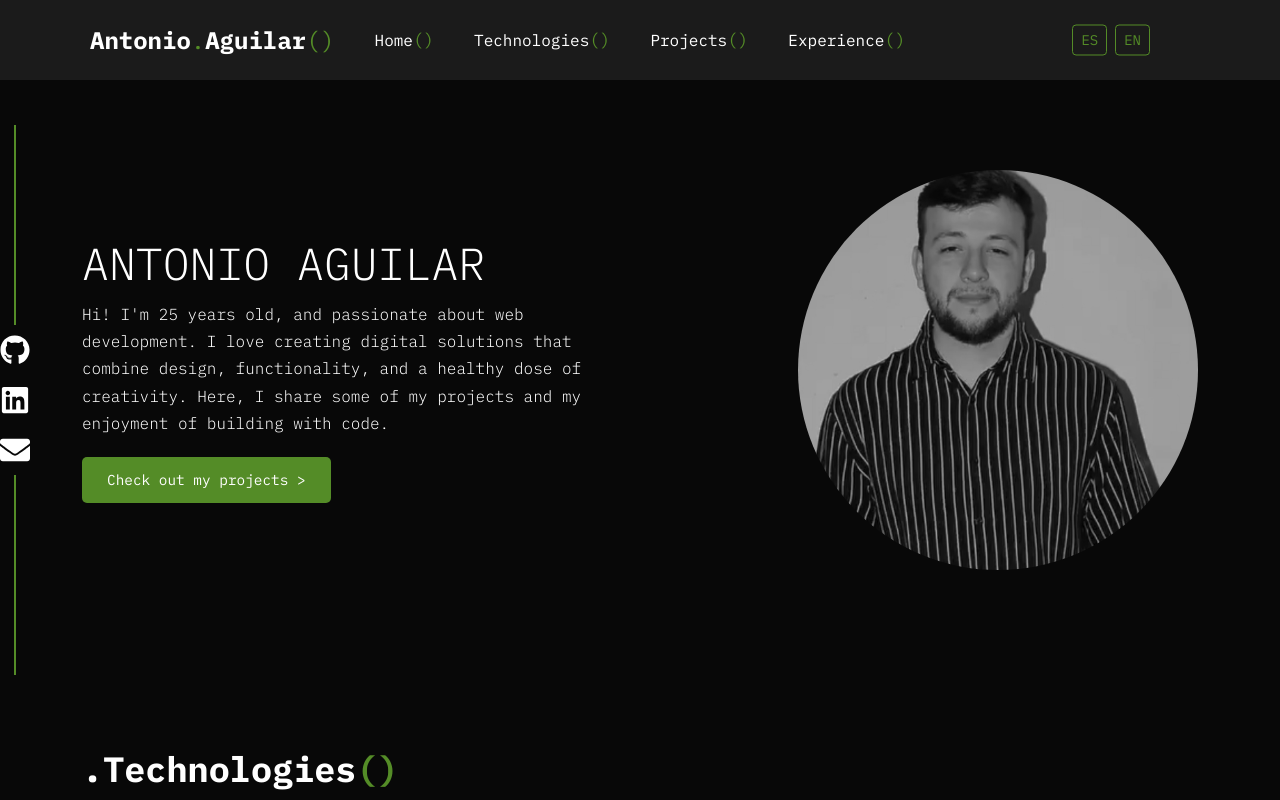
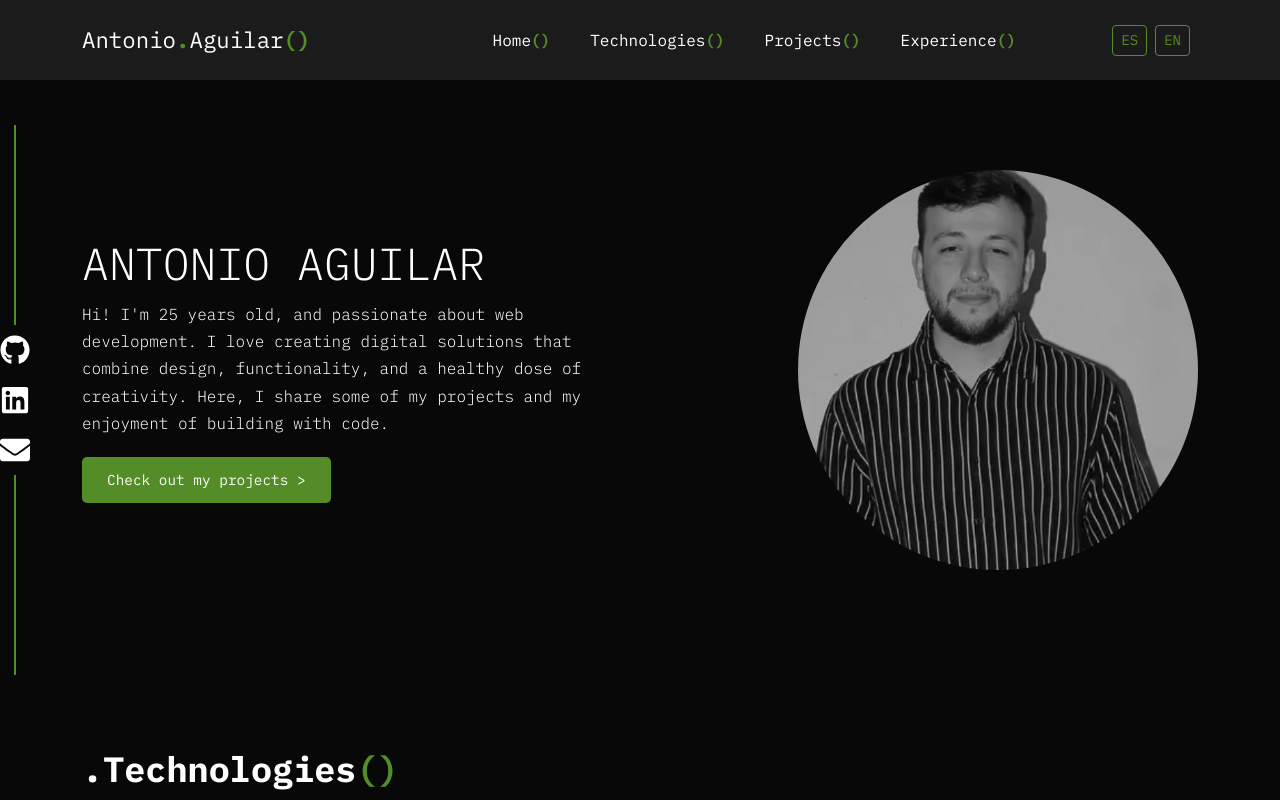
Before and after one commit to AntonioAguilar27/portafolio-web, a React (Vite) app: page / in a window 1280 px wide. Shown: the top 800 px of the page. Built offline with nearby package versions, Linux system fonts and the light colour scheme.

Commit message:
correciones

```diff
--- a/src/components/Navbar.tsx
+++ b/src/components/Navbar.tsx
@@ -8,22 +8,27 @@ const Navbar: React.FC = () => {
   const [scrolled, setScrolled] = useState(false);
   const [isMobileMenuOpen, setIsMobileMenuOpen] = useState(false);
 
+  // Función para cambiar el idioma
   const handleLanguageChange = (lang: string) => {
     i18n.changeLanguage(lang);
   };
 
+  // Función para mostrar/ocultar el menú móvil
   const toggleMobileMenu = () => {
     setIsMobileMenuOpen(!isMobileMenuOpen);
   };
 
+  // Función para cerrar el menú móvil
   const closeMobileMenu = () => {
     setIsMobileMenuOpen(false);
   };
 
+  // Controlar el evento de scroll
   useEffect(() => {
     const handleScroll = () => {
-      setScrolled(window.scrollY > 50);
+      setScrolled(window.scrollY > 50); // Ajusta este valor según el efecto deseado
     };
+
     window.addEventListener('scroll', handleScroll);
     return () => window.removeEventListener('scroll', handleScroll);
   }, []);
@@ -32,34 +37,55 @@ const Navbar: React.FC = () => {
     <>
       <div className={`navbar navbar-expand-lg ${scrolled ? "navbar-scrolled" : ""}`}>
         <div className="container position-relative">
-          <div className="navbar-left">
+        <div className="navbar-left">
             <span className="antonio-name">Antonio</span>
             <span className="parenthesis-antonio">.</span>
             <span className="antonio-name">Aguilar</span>
             <span className="parenthesis-antonio">()</span>
           </div>
-
-          <ul className="navbar-nav right-align d-flex flex-row gap-4 align-items-center desktop-menu">
+          {/* Menú de navegación de escritorio */}
+          <ul className="navbar-nav mx-auto d-flex flex-row gap-4 align-items-center desktop-menu">
             <li className="nav-item">
-              <a className="nav-link text-white" href="#home">{t("nav.home")}<span className="parenthesis">()</span></a>
+              <a className="nav-link text-white" href="#home">
+                {t("nav.home")}
+                <span className="parenthesis">()</span>
+              </a>
             </li>
             <li className="nav-item">
-              <a className="nav-link text-white" href="#technologies">{t("nav.technologies")}<span className="parenthesis">()</span></a>
+              <a className="nav-link text-white" href="#technologies">
+                {t("nav.technologies")}
+                <span className="parenthesis">()</span>
+              </a>
             </li>
             <li className="nav-item">
-              <a className="nav-link text-white" href="#projects">{t("nav.projects")}<span className="parenthesis">()</span></a>
+              <a className="nav-link text-white" href="#projects">
+                {t("nav.projects")}
+                <span className="parenthesis">()</span>
+              </a>
             </li>
             <li className="nav-item">
-              <a className="nav-link text-white" href="#experience">{t("nav.experience")}<span className="parenthesis">()</span></a>
+              <a className="nav-link text-white" href="#experience">
+                {t("nav.experience")}
+                <span className="parenthesis">()</span>
+              </a>
             </li>
           </ul>
 
-          <div className="language-buttons language-buttons-desktop">
-            <button className="btn btn-sm btn-outline-custom" onClick={() => handleLanguageChange("es")}>ES</button>
-            <button className="btn btn-sm btn-outline-custom" onClick={() => handleLanguageChange("en")}>EN</button>
+          {/* Botones de cambio de idioma en escritorio */}
+          <div className="language-buttons-desktop">
+            <button className="btn btn-sm btn-outline-custom" onClick={() => handleLanguageChange("es")}>
+              ES
+            </button>
+            <button className="btn btn-sm btn-outline-custom" onClick={() => handleLanguageChange("en")}>
+              EN
+            </button>
           </div>
 
-          <button className={`hamburger-menu ${isMobileMenuOpen ? 'open' : ''}`} onClick={toggleMobileMenu}>
+          {/* Botón de menú hamburguesa (visible solo en móvil) */}
+          <button
+            className={`hamburger-menu ${isMobileMenuOpen ? 'open' : ''}`}
+            onClick={toggleMobileMenu}
+          >
             <div className="bar" />
             <div className="bar" />
             <div className="bar" />
@@ -67,14 +93,22 @@ const Navbar: React.FC = () => {
         </div>
       </div>
 
+      {/* Menú móvil */}
       {isMobileMenuOpen && (
         <div className="mobile-menu-modal">
           <nav className="mobile-nav-links">
-            <a href="#home" onClick={closeMobileMenu}>{t("nav.home")}</a>
-            <a href="#technologies" onClick={closeMobileMenu}>{t("nav.technologies")}</a>
-            <a href="#projects" onClick={closeMobileMenu}>{t("nav.projects")}</a>
-            <a href="#experience" onClick={closeMobileMenu}>{t("nav.experience")}</a>
-            <a href="#about" onClick={closeMobileMenu}>{t("nav.about")}</a>
+            <a href="#home" onClick={closeMobileMenu}>
+              {t("nav.home")}
+            </a>
+            <a href="#technologies" onClick={closeMobileMenu}>
+              {t("nav.technologies")}
+            </a>
+            <a href="#projects" onClick={closeMobileMenu}>
+              {t("nav.projects")}
+            </a>
+            <a href="#experience" onClick={closeMobileMenu}>
+              {t("nav.experience")}
+            </a>
             <div className="mobile-icons">
               <a href="https://github.com/AntonioAguilar27" target="_blank" rel="noreferrer"><FaGithub size={30} /></a>
               <a href="https://www.linkedin.com/in/pedro-antonio-aguilar-godoy-53a967168" target="_blank" rel="noreferrer"><FaLinkedin size={30} /></a>
@@ -82,10 +116,16 @@ const Navbar: React.FC = () => {
             </div>
           </nav>
           <div className="mobile-language-buttons">
-            <button className="btn btn-sm btn-outline-custom" onClick={() => handleLanguageChange("es")}>ES</button>
-            <button className="btn btn-sm btn-outline-custom" onClick={() => handleLanguageChange("en")}>EN</button>
+            <button className="btn btn-sm btn-outline-custom" onClick={() => handleLanguageChange("es")}>
+              ES
+            </button>
+            <button className="btn btn-sm btn-outline-custom" onClick={() => handleLanguageChange("en")}>
+              EN
+            </button>
           </div>
-          <button className="close-mobile-menu" onClick={closeMobileMenu}>✕</button>
+          <button className="close-mobile-menu" onClick={closeMobileMenu}>
+            ✕
+          </button>
         </div>
       )}
     </>
--- a/src/visuals/Navbar.css
+++ b/src/visuals/Navbar.css
@@ -1,7 +1,7 @@
 .navbar {
   background-color: #1b1b1b;
   height: 80px;
-  position: fixed !important;
+  position: fixed!important;
   top: 0;
   width: 100%;
   z-index: 1000;
@@ -10,43 +10,17 @@
 .navbar .container {
   display: flex;
   align-items: center;
-  justify-content: space-between;
+  justify-content: center;
   height: 100%;
   position: relative;
 }
 
-.navbar-left {
-  position: absolute;
-  left: 20px;
-  top: 50%;
-  transform: translateY(-50%);
+/* Links de escritorio */
+.navbar-nav {
+  display: flex;
+  gap: 1rem;
 }
 
-.antonio-name {
-  font-size: 1.5rem;
-  color: white;
-  font-weight: bold;
-}
-
-.parenthesis-antonio {
-  color: #548C27;
-  font-weight: normal;
-  font-size: 1.5rem;
-}
-
-.parenthesis {
-  color: #548C27;
-  font-weight: normal;
-  font-size: 1.1rem;
-}
-
-.navbar-nav.right-align {
-  display: flex;
-  gap: 1rem;
-  position: absolute;
-  left: 50%;
-  transform: translateX(-50%);
-}
 .navbar-nav .nav-link {
   color: white;
   text-decoration: none;
@@ -54,11 +28,11 @@
   font-size: 1rem;
 }
 
+
+
 .language-buttons-desktop {
   position: absolute;
-  right: 60px;
-  top: 50%;
-  transform: translateY(-50%);
+  right: 20px;
   display: flex;
   gap: 0.5rem;
 }
@@ -93,6 +67,7 @@
   transform: translateY(-8px) rotate(45deg);
 }
 
+/* Modal */
 .mobile-menu-modal {
   position: fixed;
   top: 80px;
@@ -108,23 +83,16 @@
   gap: 25px;
 }
 
+
 .mobile-nav-links a {
   color: white;
   font-size: 1.2rem;
   text-decoration: none;
   padding: 10px 20px;
-  display: block;
-  width: 100%;
-  text-align: center;
+  display: block; /* Esto asegura que cada enlace se muestre en una línea diferente */
+  width: 100%; /* Opcional: Esto asegura que los enlaces ocupen todo el ancho disponible */
+  text-align: center; /* Opcional: Centra el texto dentro de los enlaces */
 }
-
-.mobile-icons {
-  display: flex;
-  justify-content: center;
-  gap: 1.5rem;
-  margin-top: 20px;
-}
-
 .mobile-language-buttons {
   display: flex;
   gap: 10px;
@@ -139,6 +107,7 @@
   color: white;
 }
 
+/* Botón idioma */
 .btn-outline-custom {
   color: #548C27 !important;
   border-color: #548C27 !important;
@@ -153,6 +122,7 @@
   transform: scale(1.15);
 }
 
+/* Responsive */
 @media (max-width: 768px) {
   .desktop-menu {
     display: none !important;
@@ -166,3 +136,26 @@
     display: block !important;
   }
 }
+
+@media (max-width: 768px) {
+  .navbar-nav.desktop-menu {
+    display: none !important;
+  }
+}
+
+.parenthesis {
+  color: #548C27;
+  font-weight: bold;
+}
+
+
+.antonio-name{
+  color: white;
+  font-size: 1.4rem;
+}
+
+.parenthesis-antonio{
+  color: #548C27;
+  font-size: 1.4rem;
+  font-weight: bold;
+}
```
Also changed, not shown: src/components/Sidebar.tsx (deleted, +0 -16 lines).
